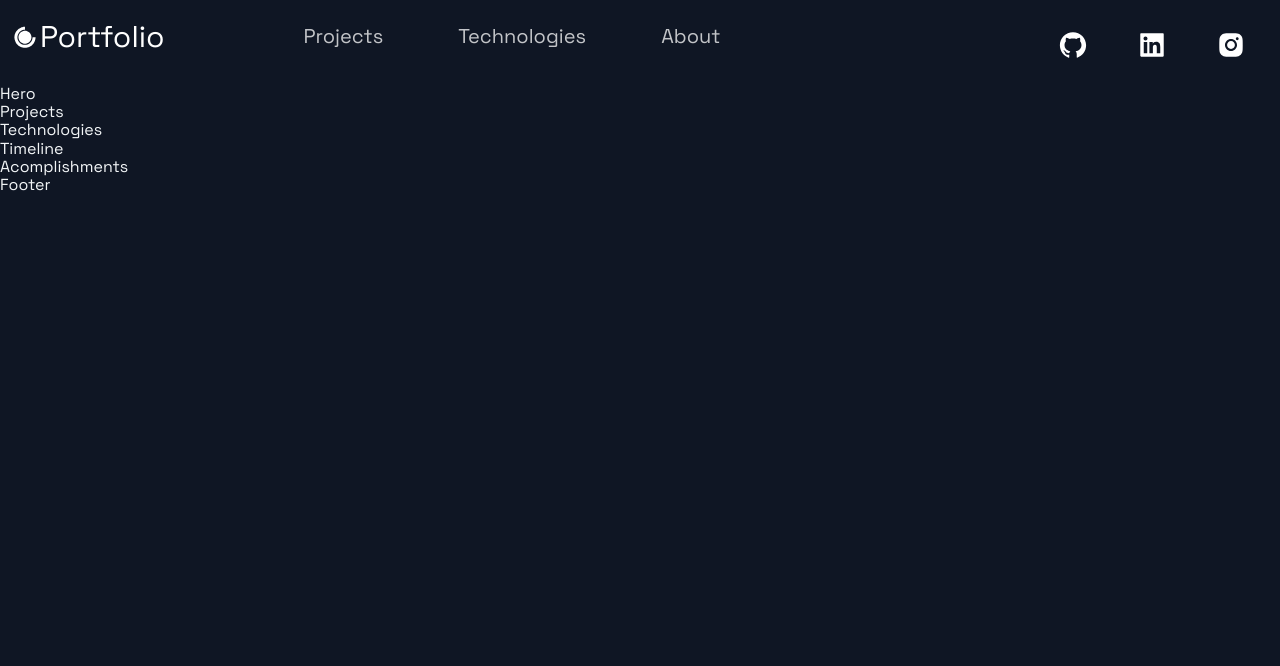
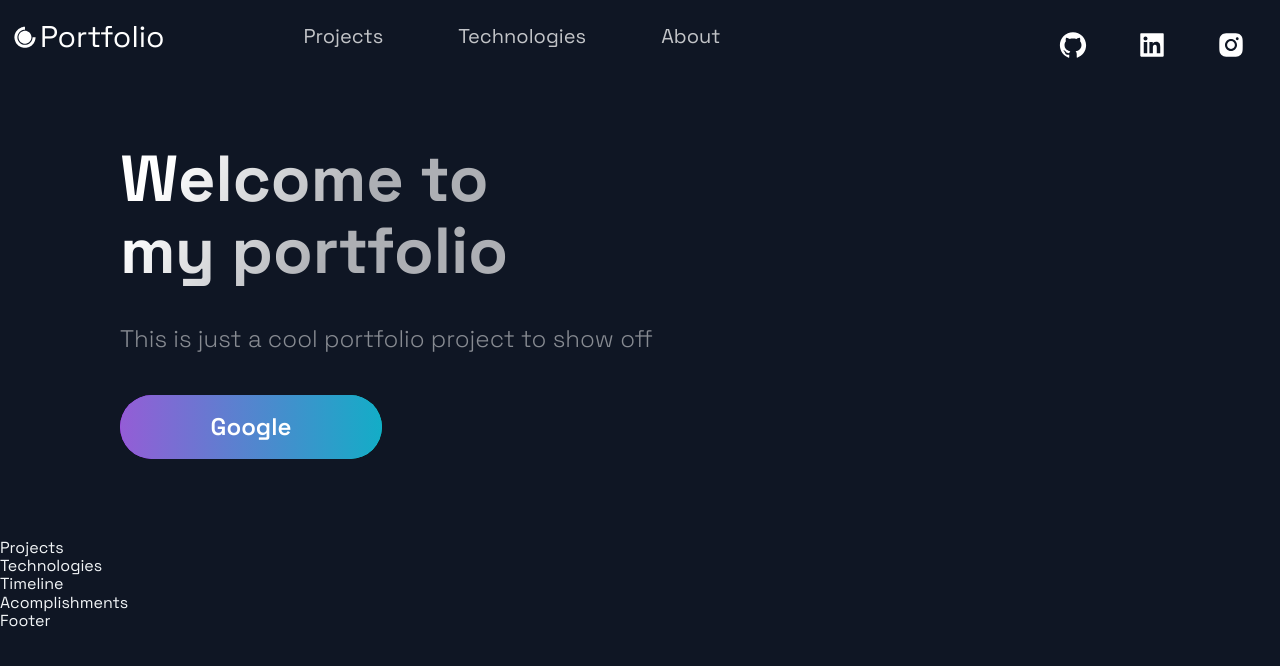
Before and after one commit to efren7777/portfolio_website, a Next.js app in the folder portfolio_website-STARTER/: page / in a window 1280 px wide. Shown: the top 666 px of the page. Built offline with nearby package versions, Linux system fonts and the light colour scheme.

Commit message:
adding hero section

```diff
--- a/portfolio_website-STARTER/src/components/Hero/Hero.js
+++ b/portfolio_website-STARTER/src/components/Hero/Hero.js
@@ -5,9 +5,19 @@
 import { LeftSection } from './HeroStyles';
 
 const Hero = (props) => (
-  <div>
-    Hero
-  </div>
+  <Section row nopadding>
+    <LeftSection>
+      <SectionTitle main center>
+        Welcome to <br />
+        my portfolio
+      </SectionTitle>
+      <SectionText>
+        This is just a cool portfolio project to show off
+      </SectionText>
+      <Button onClick={() => window.location='https://google.com'}> Google</Button>
+
+    </LeftSection>
+  </Section>
 );
 
 export default Hero;
```
